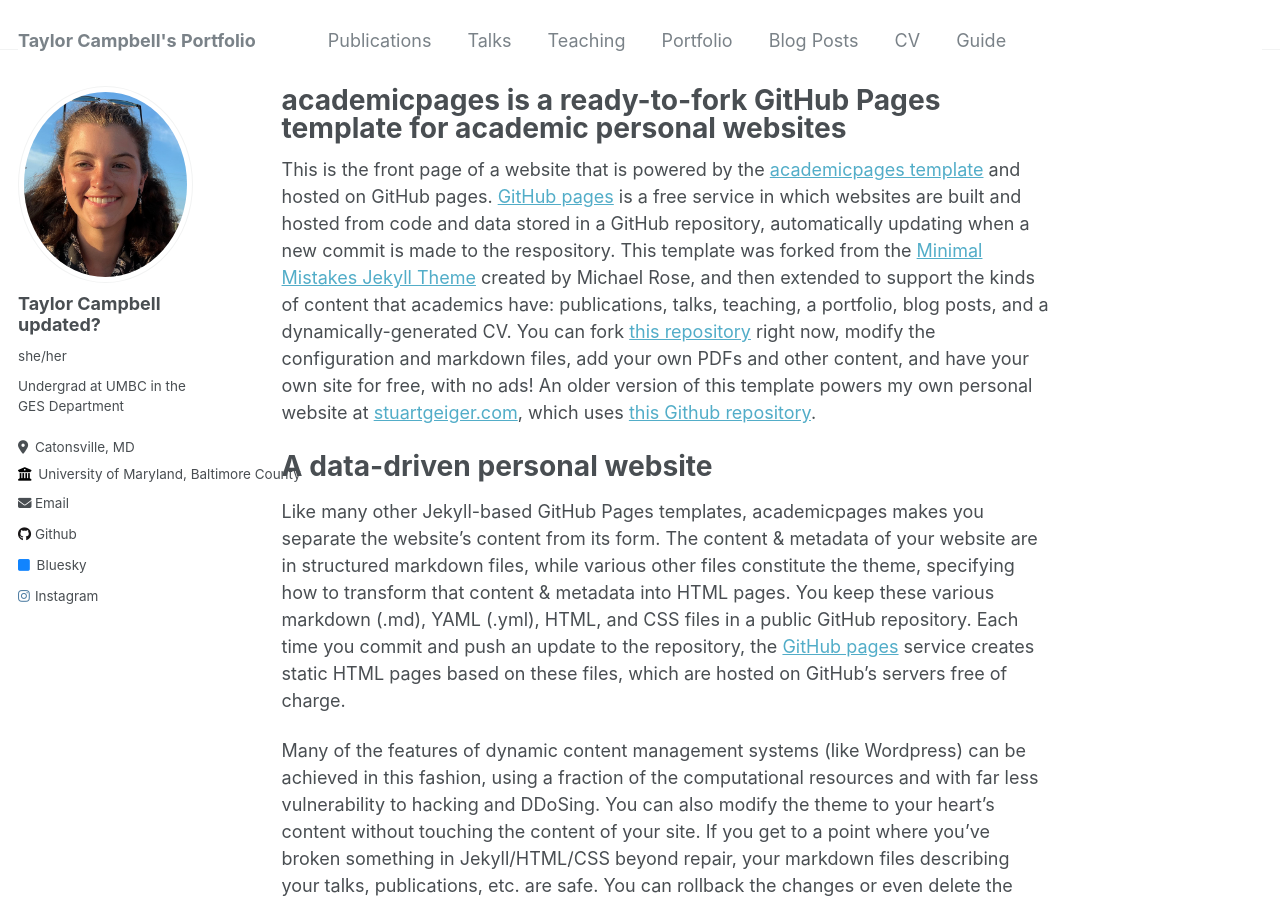
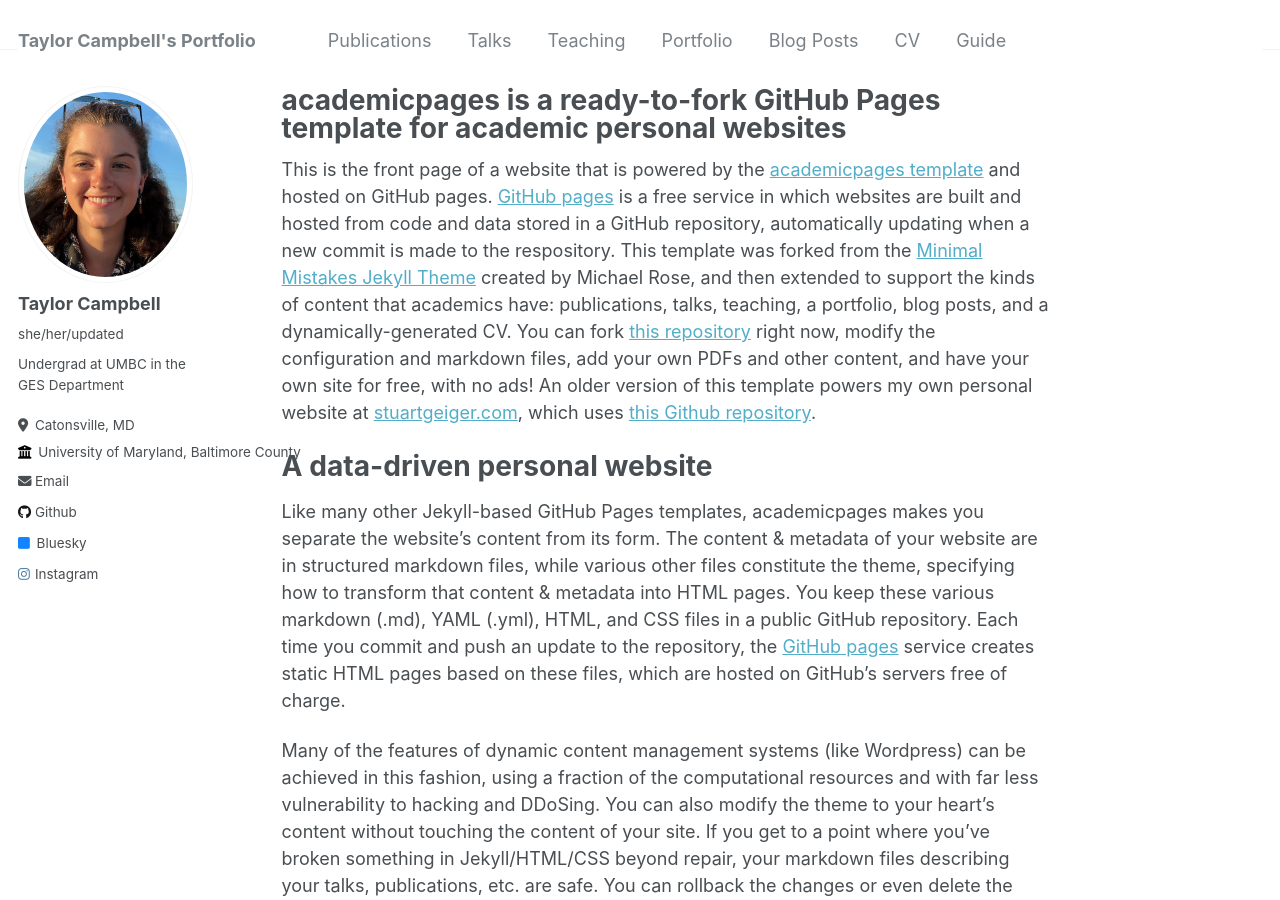
Before and after one commit to taylorc4/taylorc4.github.io, a Jekyll site: the page built from _pages/about.md, in a window 1280 px wide and 900 px high. Built offline with Jekyll 4.4.1, drawn with Linux system fonts in a browser that asks for light colours.

Commit message:
Update _config.yml

```diff
--- a/_config.yml
+++ b/_config.yml
@@ -21,9 +21,9 @@
 #               Additional customization can be done by editing /_includes/author-profile.html
 author:
   # Biographic information
-  avatar           : "profile_taylor.png"
-  name             : "Taylor Campbell updated?"
-  pronouns         : "she/her"
+  avatar           : profile_taylor.png
+  name             : "Taylor Campbell"
+  pronouns         : "she/her/updated"
   bio              : "Undergrad at UMBC in the GES Department"
   location         : "Catonsville, MD"
   employer         : "University of Maryland, Baltimore County"
```
